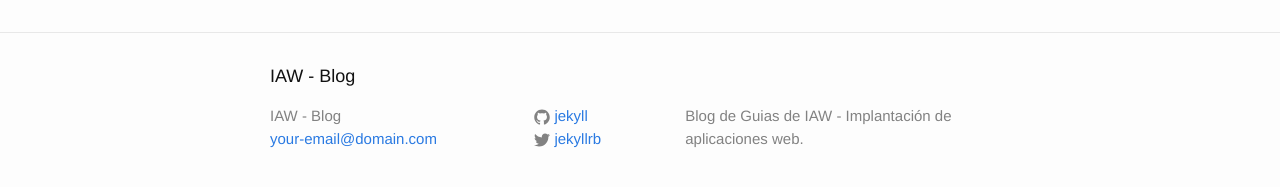
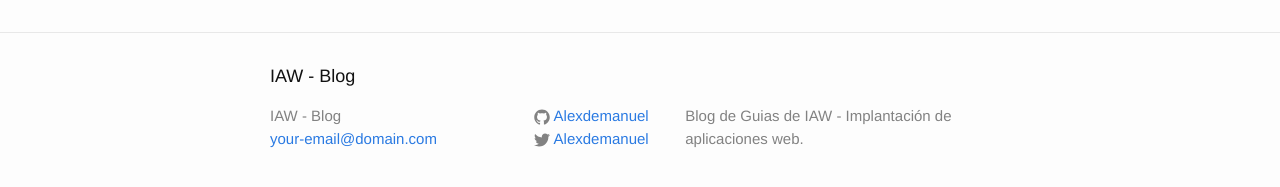
Before and after one commit to alexdemanuel/alexdemanuel.github.io, a Jekyll site: the page built from index.html, in a window 1280 px wide. Shown: the part 444-631 px from the top of the page. Built offline with Jekyll 4.4.1, drawn with Linux system fonts in a browser that asks for light colours.

Commit message:
Cambiados RRSS

```diff
--- a/_config.yml
+++ b/_config.yml
@@ -13,8 +13,8 @@ description: > # this means to ignore newlines until "baseurl:"
 
 baseurl: "" # the subpath of your site, e.g. /blog
 url: "http://yourdomain.com" # the base hostname & protocol for your site
-twitter_username: jekyllrb
-github_username:  jekyll
+twitter_username: Alexdemanuel
+github_username:  Alexdemanuel
 
 # Build settings
 markdown: kramdown
```
